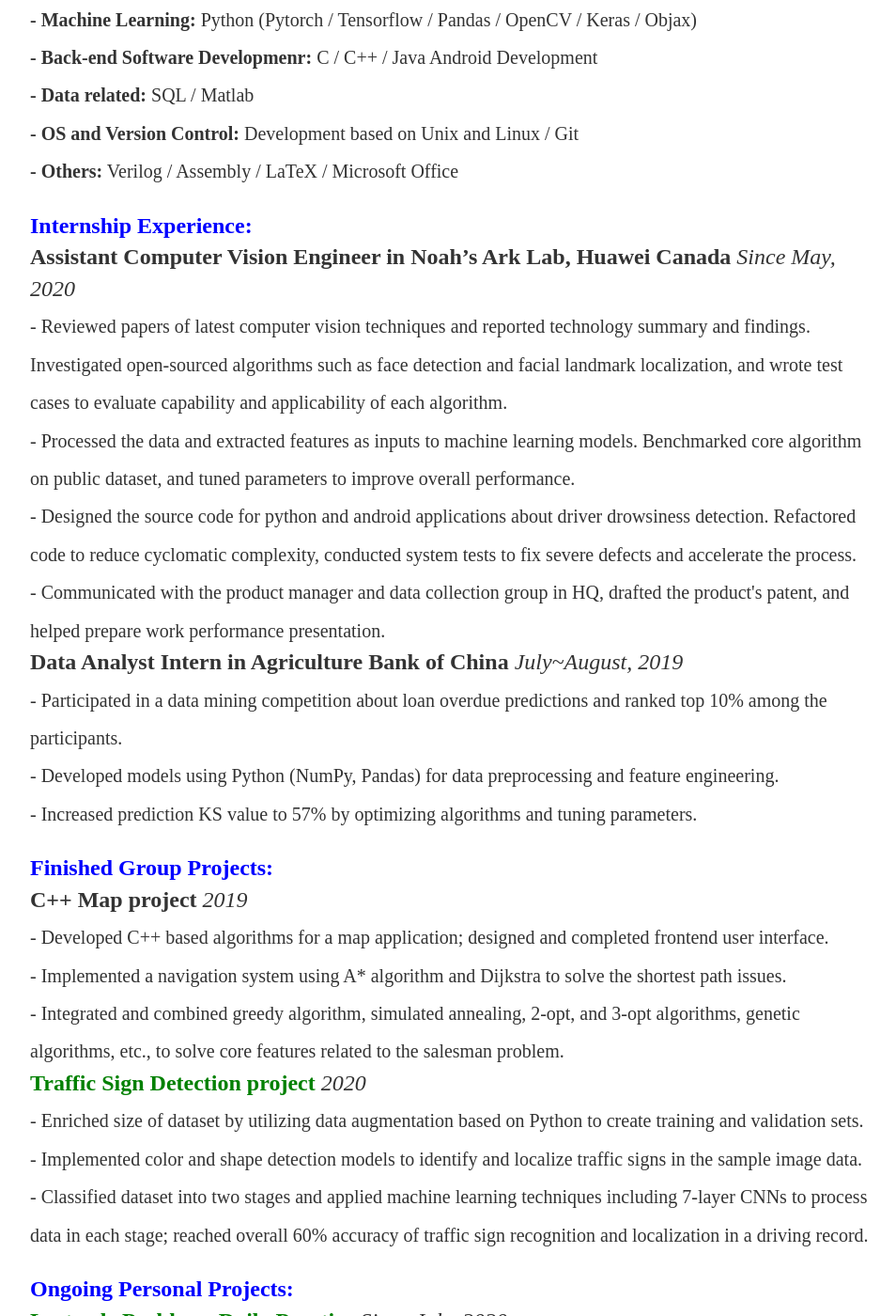
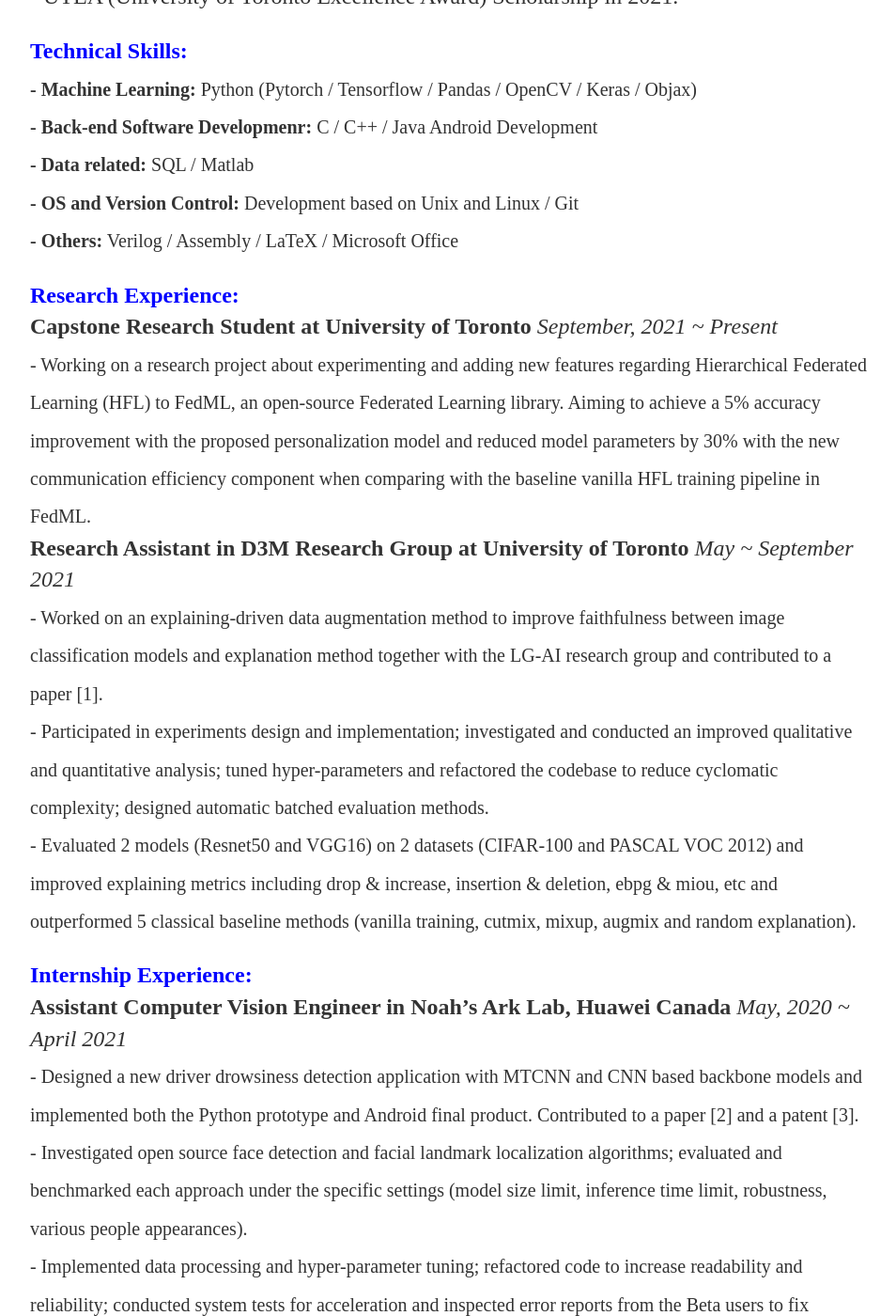
Before and after one commit to ljn1999/ljn1999.github.io, a Jekyll site: the page built from cv/index.html, in a window 1280 px wide and 1400 px high, scrolled down 446 px. Shown: the whole window at 94% size, without its empty margins (160-1114 px from the left). Built offline with Jekyll 4.4.1, drawn with Linux system fonts in a browser that asks for light colours; some of the changed text lies outside the part shown.

Commit message:
Update index.html

```diff
--- a/cv/index.html
+++ b/cv/index.html
@@ -38,7 +38,9 @@
   <p><font size="5" color="blue"><b>Awards and Accomplishments:</b></font>
 
   <br><sub> - Overall GPA: <b>3.88</b>/4, overall course average: <b>90.41</b>/100, computer engineering ranking top <b>7</b> over 179.
-  <br> - Dean’s Honor List all semesters. Was awarded the </sub><a href="https://engineering.calendar.utoronto.ca/scholarships-and-financial-aid"><sub>John M. Empey Scholarship </sub></a><sub>in 2020.</sub>
+  <br> - Dean’s Honor List all semesters.
+  <br> - </sub><a href="https://engineering.calendar.utoronto.ca/scholarships-and-financial-aid"><sub>John M. Empey Scholarship </sub></a><sub>in 2020.</sub>
+  <br> - UTEA (University of Toronto Excellence Award) Scholarship in 2021.
 
 
   <p><font size="5" color="blue"><b>Technical Skills:</b></font>
@@ -49,19 +51,35 @@
   <br><b> - OS and Version Control:</b> Development based on Unix and Linux / Git
   <br><b> - Others:</b> Verilog / Assembly / LaTeX / Microsoft Office</sub>
 
+  <p><font size="5" color="blue"><b>Research Experience:</b></font>
+  <br><b>Capstone Research Student at University of Toronto</b><em>   September, 2021 ~ Present </em>
+  <br><sub> - Working on a research project about experimenting and adding new features regarding Hierarchical
+	    Federated Learning (HFL) to FedML, an open-source Federated Learning library. Aiming to achieve a 5%
+	    accuracy improvement with the proposed personalization model and reduced model parameters by 30% with the
+	    new communication efficiency component when comparing with the baseline vanilla HFL training pipeline in FedML. </sub>
+
+  <br><b>Research Assistant in D3M Research Group at University of Toronto</b><em>   May ~ September 2021</em>
+  <br><sub> - Worked on an explaining-driven data augmentation method to improve faithfulness between image classification
+	    models and explanation method together with the LG-AI research group and contributed to a paper [1].
+  <br> - Participated in experiments design and implementation; investigated and conducted an improved qualitative and quantitative analysis;
+	 tuned hyper-parameters and refactored the codebase to reduce cyclomatic complexity;
+	 designed automatic batched evaluation methods.
+  <br> - Evaluated 2 models (Resnet50 and VGG16) on 2 datasets (CIFAR-100 and PASCAL VOC 2012) and improved explaining metrics including drop & increase,
+	 insertion & deletion, ebpg & miou, etc and outperformed 5 classical baseline methods (vanilla training, cutmix, mixup, augmix and random explanation).
+
   <p><font size="5" color="blue"><b>Internship Experience:</b></font>
-  <br><b>Assistant Computer Vision Engineer in Noah’s Ark Lab, Huawei Canada</b><em>   Since May, 2020</em>
-  <br><sub> - Reviewed papers of latest computer vision techniques and reported technology summary and findings.
-              Investigated open-sourced algorithms such as face detection and facial landmark localization,
-              and wrote test cases to evaluate capability and applicability of each algorithm.
-  <br> - Processed the data and extracted features as inputs to machine learning models.
-         Benchmarked core algorithm on public dataset, and tuned parameters to improve overall performance.
-  <br> - Designed the source code for python and android applications about driver drowsiness detection.
-         Refactored code to reduce cyclomatic complexity, conducted system tests to fix severe defects and accelerate the process.
-  <br> - Communicated with the product manager and data collection group in HQ,
-         drafted the product's patent, and helped prepare work performance presentation.</sub>
+  <br><b>Assistant Computer Vision Engineer in Noah’s Ark Lab, Huawei Canada</b><em>   May, 2020 ~ April 2021</em>
+  <br><sub> - Designed a new driver drowsiness detection application with MTCNN and CNN based backbone models and
+	    implemented both the Python prototype and Android final product. Contributed to a paper [2] and a patent [3].
+  <br> - Investigated open source face detection and facial landmark localization algorithms; evaluated and benchmarked each approach under the
+	 specific settings (model size limit, inference time limit, robustness, various people appearances).
+  <br> - Implemented data processing and hyper-parameter tuning; refactored code to increase readability and reliability;
+	 conducted system tests for acceleration and inspected error reports from the Beta users to fix emerging defects.
+  <br> - Improved CV capability metrics: eye close per frame precision from 80% to 88% and recall from 60% to 94%;
+	 improved speed from 5fps to 15fps by code refactoring and industrial tricks.
+  <br> - The final product, Driving Care, launched on the Huawei HiCar device in 2021. </sub>
 
-  <br><b>Data Analyst Intern in Agriculture Bank of China</b><em>   July~August, 2019</em>
+  <br><b>Data Analyst Intern in Agriculture Bank of China</b><em>   July ~ August, 2019</em>
   <br><sub> - Participated in a data mining competition about loan overdue predictions and ranked top 10% among the participants.
   <br> - Developed models using Python (NumPy, Pandas) for data preprocessing and feature engineering.
   <br> - Increased prediction KS value to 57% by optimizing algorithms and tuning parameters.</sub>
```
